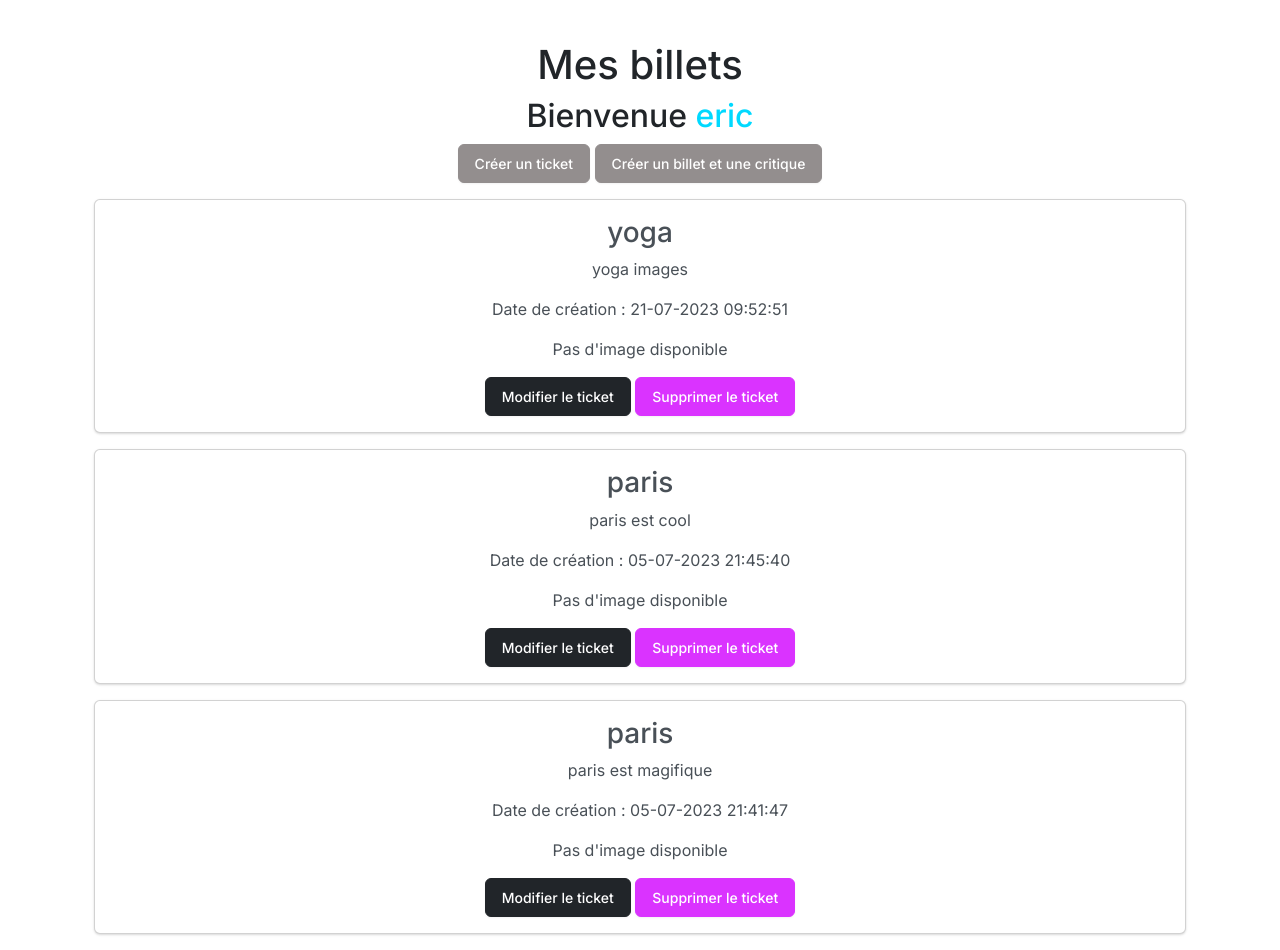
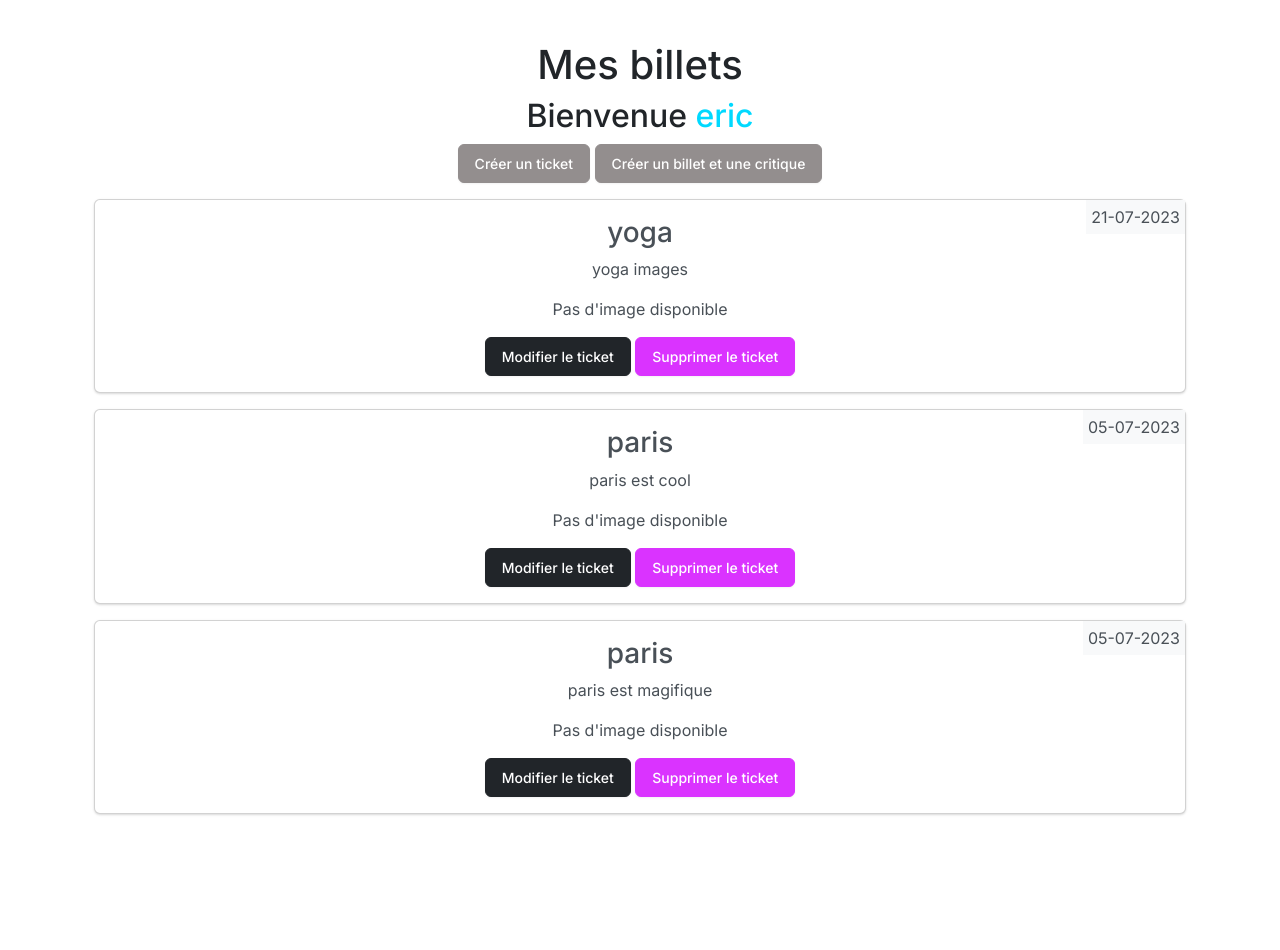
Before and after one commit to boire1/litreview_projet9_OC, a Django app: page /user_tickets/ in a window 1280 px wide. Shown: the part 220-1170 px from the top of the page. After the commit the page ends 1035 px from the top, so only its background shows below. Run offline with Django 4.2, Linux system fonts and the light colour scheme; a user stored in the database is signed in; data comes from the database, SQL or seed files in the repository; both versions use the stored data as it was after the commit; some libraries are stand-ins or nearby versions.

Commit message:
updating for date location

```diff
--- a/litreviewApp/templates/litreviewApp/user_tickets.html
+++ b/litreviewApp/templates/litreviewApp/user_tickets.html
@@ -9,11 +9,13 @@
         <a href="{% url 'create_ticket' %}" class="btn btn-custom-bl">Créer un ticket</a>
         <a href="{% url 'create_combined_ticket_review' %}" class="btn btn-custom-bl">Créer un billet et une critique</a>
         {% for ticket in user_tickets %}
-            <div class="card my-3">
+            <div class="card my-3 card-custom"> <!-- Ajoutez la classe card-custom ici -->
+                <div class="date">
+                    {{ ticket.created_at|date:"d-m-Y " }}
+                </div>
                 <div class="card-body">
                     <h3 class="card-title">{{ ticket.title }}</h3>
                     <p class="card-text">{{ ticket.description }}</p>
-                    <p class="card-text">Date de création : {{ ticket.created_at|date:"d-m-Y H:i:s" }}</p>
                     {% if ticket.image %}
                         <img src="{{ ticket.image.url }}" alt="{{ ticket.title }}" class="img-thumbnail" width="200">
                     {% else %}
@@ -39,7 +41,4 @@
             </div>
         {% endfor %}
     </div>
-    {% endblock %}
-    <script src="https://code.jquery.com/jquery-3.5.1.slim.min.js"></script>
-    <script src="https://cdn.jsdelivr.net/npm/@popperjs/core@2.0.9/dist/umd/popper.min.js"></script>
-    <script src="https://stackpath.bootstrapcdn.com/bootstrap/4.5.2/js/bootstrap.min.js"></script>
+{% endblock %}
--- a/static/css/styles.css
+++ b/static/css/styles.css
@@ -102,3 +102,16 @@ btn-custom-blo {
     cursor: pointer;
     box-shadow: 0px 0px 10px rgba(0, 0, 0, 0.1);
 }
+
+/* styles.css */
+.card-custom {
+    position: relative;
+}
+
+.card-custom .date {
+    position: absolute;
+    top: 0;
+    right: 0;
+    padding: 5px;
+    background-color: #f8f9fa; /* Couleur d'arrière-plan pour la date */
+}
```
Also changed, not shown: db.sqlite3.
